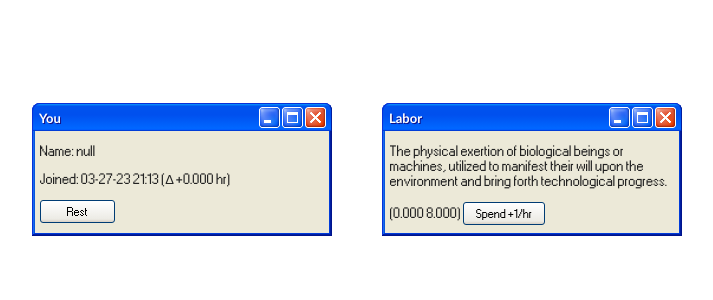
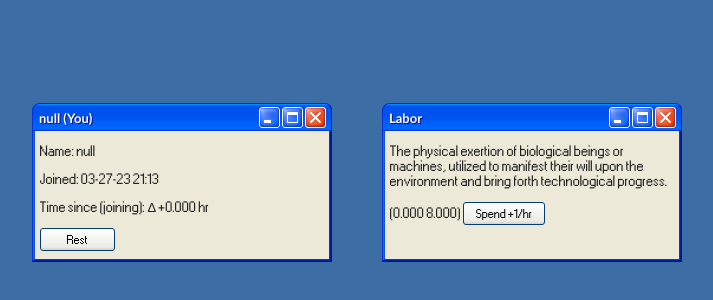
Before and after one commit to PashanIrani/space-mining-company, a website built with webpack: page public/index.html in a window 1280 px wide. Shown: the part 180-480 px from the top of the page, without its empty margins (283-996 px from the left). Built offline with nearby package versions, Linux system fonts and the light colour scheme.

Commit message:
did some css things

```diff
--- a/public/index.html
+++ b/public/index.html
@@ -11,7 +11,7 @@
   <div class="row">
     <div class="window" style="width: 300px">
       <div class="title-bar">
-        <div class="title-bar-text">You</div>
+        <div class="title-bar-text">null (You)</div>
         <div class="title-bar-controls">
           <button aria-label="Minimize"></button>
           <button aria-label="Maximize"></button>
@@ -20,7 +20,8 @@
       </div>
       <div class="window-body">
         <p>Name: null</p>
-        <p>Joined: <span id="time-startDate"></span> (Δ +<span id="timeDelta-amount"></span> hr)</p>
+        <p>Joined: <span id="time-startDate"></span> </p>
+        <p>Time since (joining): Δ +<span id="timeDelta-amount"></span> hr</p>
         <button id="rest-generate-button">Rest</button>
       </div>
     </div>
--- a/public/styles/index.css
+++ b/public/styles/index.css
@@ -9,7 +9,13 @@
   font-weight: bold;
 }
 
+.glitch-fx {
+  opacity: 0.65 !important;
+
+}
+
 body {
+  background-color: #3c6ea5;
   font-family: "Pixelated MS Sans Serif", Arial;
   -webkit-font-smoothing: antialiased;
 
--- /dev/null
+++ b/src/helpers.ts
@@ -0,0 +1,3 @@
+export function randomIntFromInterval(min: number, max: number) { // min and max included
+  return Math.floor(Math.random() * (max - min + 1) + min)
+}
--- a/src/index.ts
+++ b/src/index.ts
@@ -1,6 +1,6 @@
 import { Resource } from "./resource"
 import { Time } from './time'
-
+import { applyRandomClass } from "./ui"
 // const energy = new Resource({ name: 'energy', 0, 10, []});
 // const funds = new Resource('funds', 0, 100, [{ resource: energy, amount: 5 }]);
 
@@ -31,3 +31,7 @@ const rest = new Resource({
 });
 
 const timeManager = new Time(0, new Date(), timeDelta);
+
+for (let i = 0; i < 12; i++) {
+  applyRandomClass();
+}
--- a/src/ui.ts
+++ b/src/ui.ts
@@ -1,3 +1,5 @@
+import { randomIntFromInterval } from "./helpers";
+
 export function UI_displayValue(name: string, valueType: string, value: number) {
   const element = document.getElementById(`${name}-${valueType}`);
 
@@ -11,3 +13,20 @@ export function UI_displayText(name: string, valueType: string, text: string) {
   if (element && text != null)
     element.innerHTML = text;
 }
+
+export function applyRandomClass() {
+  const elements = document.querySelectorAll('*:not(body):not(html)');
+  const randomIndex = Math.floor(Math.random() * elements.length);
+  const element = elements[randomIndex];
+
+  // Apply the random class for a random time between 50ms and 10ms
+  const randomTime = randomIntFromInterval(10, 50)
+  element.classList.add('glitch-fx');
+  setTimeout(() => {
+    element.classList.remove('glitch-fx');
+  }, randomTime);
+
+  // Call this function again after a random time between 3 and 20 seconds
+  const randomInterval = randomIntFromInterval(10, 15000)
+  setTimeout(applyRandomClass, randomInterval);
+}
```
